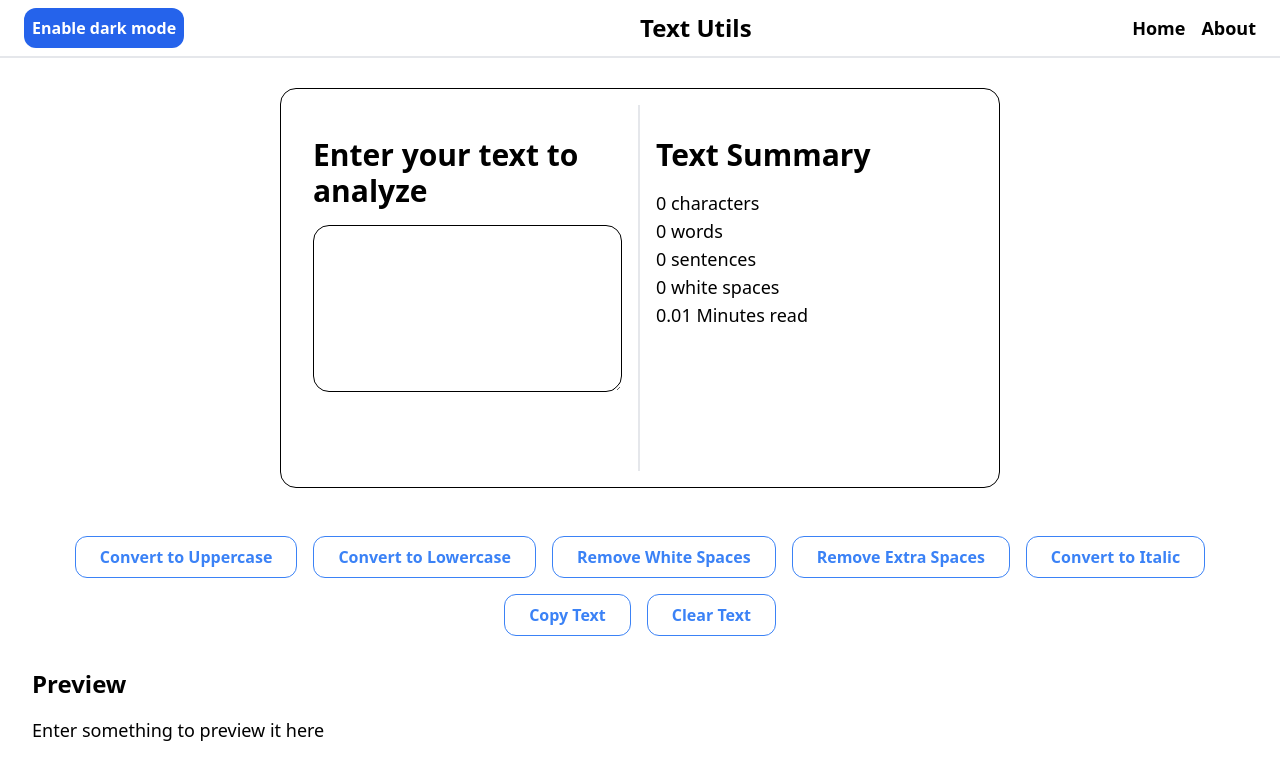
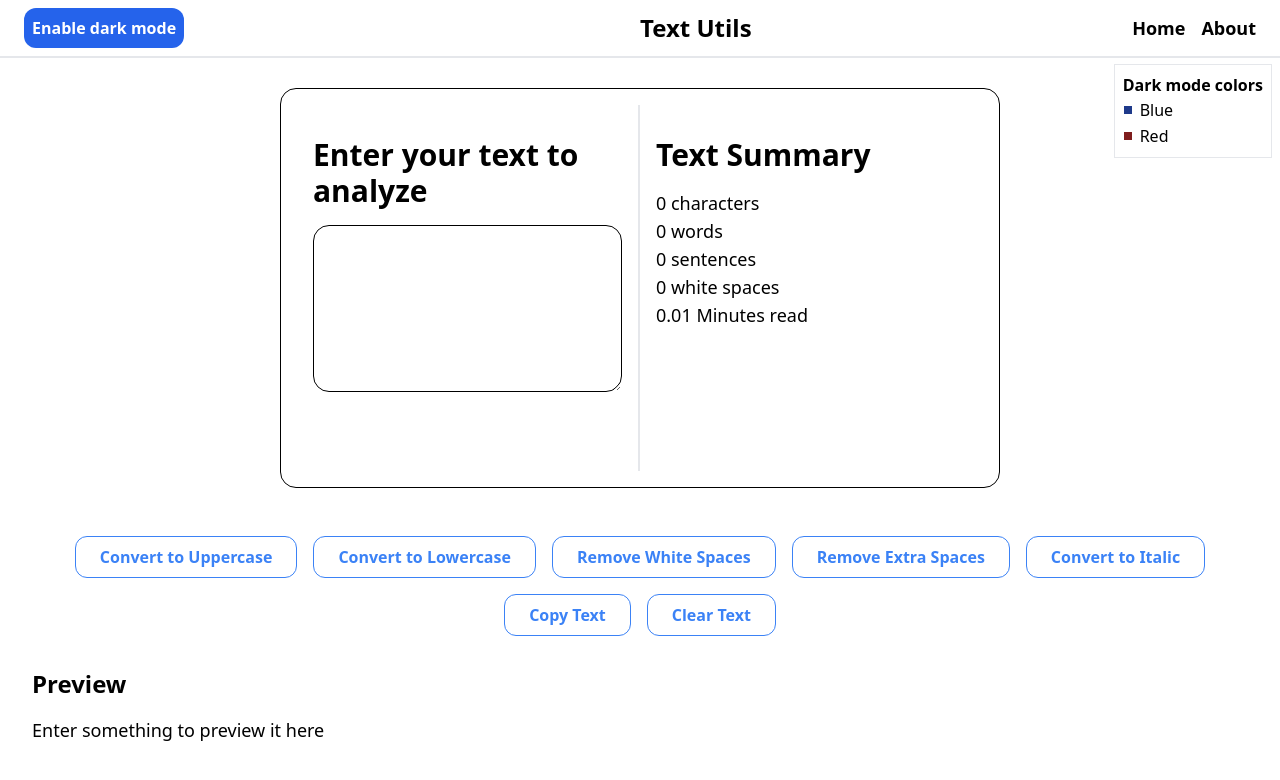
Before and after one commit to nishadbhujbal/CWH_TextUtils, a React (Create React App) app: page / in a window 1280 px wide. Shown: the top 780 px of the page. Built offline with nearby package versions, Linux system fonts and the light colour scheme.

Commit message:
Started with ColorPalette,js

```diff
--- a/src/App.js
+++ b/src/App.js
@@ -3,6 +3,7 @@ import { Routes, Route } from "react-router-dom";
 import Navbar from "./components/Navbar";
 import TextForm from "./components/TextForm";
 import About from "./components/About";
+import ColorPalette from "./components/ColorPalette";
 import { useState } from "react";
 
 function App() {
@@ -33,7 +34,7 @@ function App() {
         toggleMode={toggleMode}
         btnText={btnText}
       />
-
+      <ColorPalette />
       <Routes>
         <Route
           path="/"
--- /dev/null
+++ b/src/components/ColorPalette.js
@@ -0,0 +1,22 @@
+function ColorPalette() {
+  const setColor = () => {};
+  return (
+    <>
+      <div className="border absolute right-0 p-2 m-2 cursor-pointer">
+        <p className="text-md font-semibold">Dark mode colors</p>
+        <div
+          className="flex flex-row jusitfy-center items-center align-middle border border-white gap-2"
+          onClick={setColor}
+        >
+          <div className="bg-blue-900 w-2 h-2"></div>
+          <span>Blue</span>
+        </div>
+        <div className="flex flex-row jusitfy-center items-center align-middle border border-white gap-2">
+          <div className="bg-red-900 w-2 h-2"></div>
+          <span>Red</span>
+        </div>
+      </div>
+    </>
+  );
+}
+export default ColorPalette;
```
